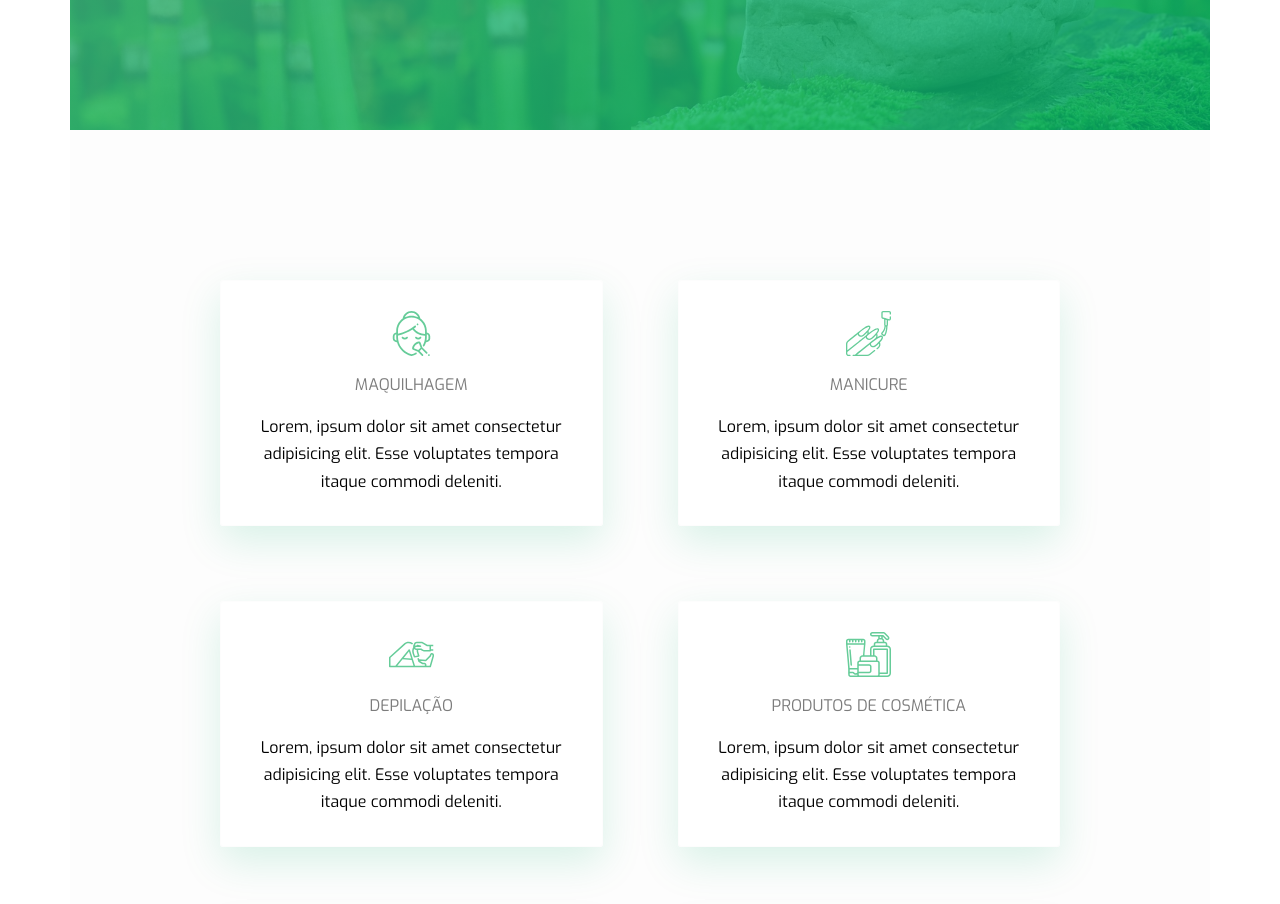
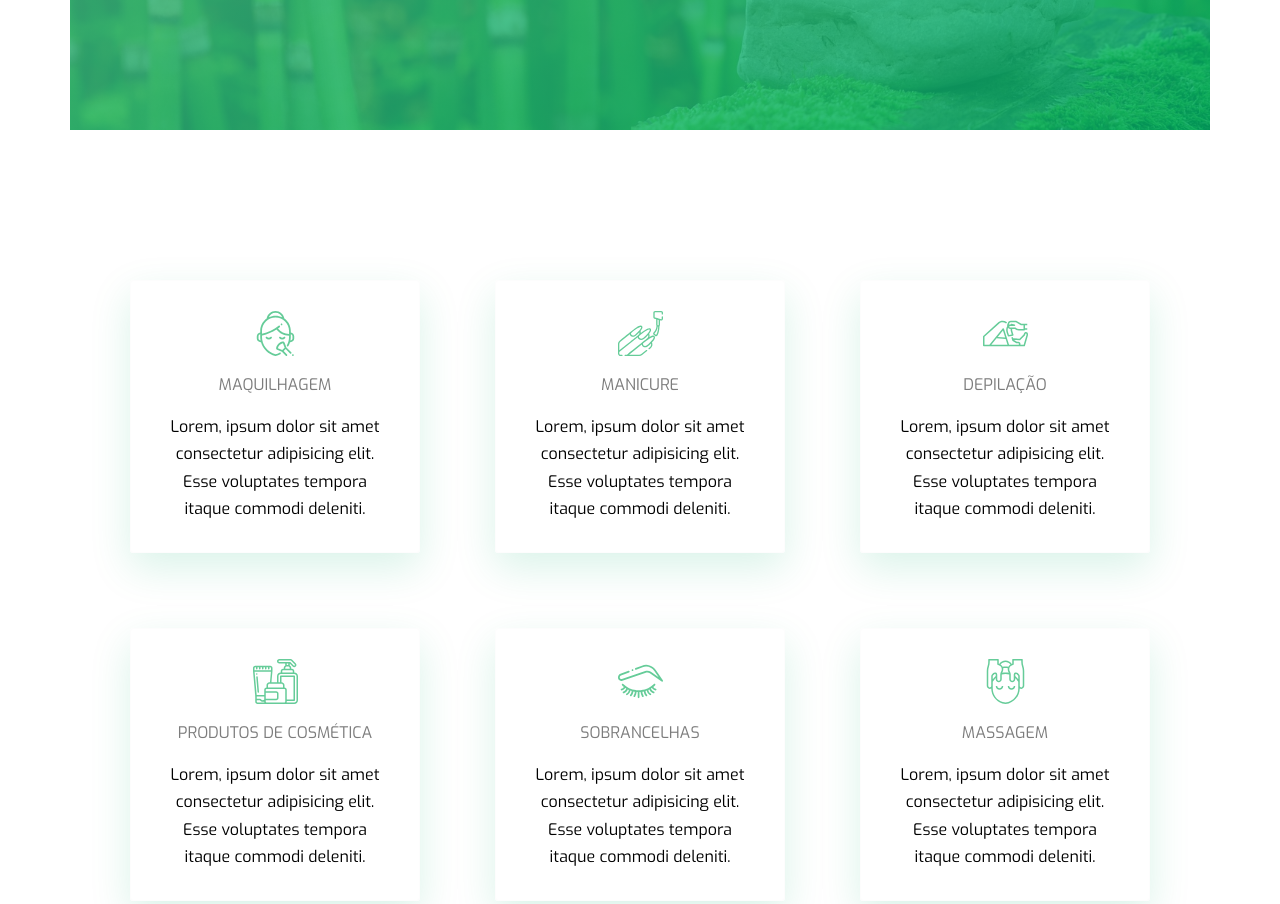
Before and after one commit to ricardoesteves78/corpoealma, a website: page index.html in a window 1280 px wide. Shown: the part 540-1444 px from the top of the page. Drawn offline with Linux system fonts and the light colour scheme.

Commit message:
Add files via upload

```diff
--- a/css/main.css
+++ b/css/main.css
@@ -151,9 +151,9 @@ body {
   -ms-grid-columns: [ini-lat-esq] minmax(6rem, 1fr) [fim-lat-esq ini-centro] ([col-start] minmax(min-content, 14rem) [col-end])[8] [fim-centro ini-lat-dir] minmax(6rem, 1fr) [fim-lat-dir];
       grid-template-columns: [ini-lat-esq] minmax(6rem, 1fr) [fim-lat-esq ini-centro] repeat(8, [col-start] minmax(-webkit-min-content, 14rem) [col-end]) [fim-centro ini-lat-dir] minmax(6rem, 1fr) [fim-lat-dir];
       grid-template-columns: [ini-lat-esq] minmax(6rem, 1fr) [fim-lat-esq ini-centro] repeat(8, [col-start] minmax(min-content, 14rem) [col-end]) [fim-centro ini-lat-dir] minmax(6rem, 1fr) [fim-lat-dir];
-  -ms-grid-rows: 80vh min-content (min-content)[2];
-      grid-template-rows: 80vh -webkit-min-content repeat(2, -webkit-min-content);
-      grid-template-rows: 80vh min-content repeat(2, min-content);
+  -ms-grid-rows: 80vh min-content min-content min-content;
+      grid-template-rows: 80vh -webkit-min-content -webkit-min-content -webkit-min-content;
+      grid-template-rows: 80vh min-content min-content min-content;
   /*@media screen  and (max-width: $bp-medium-small) {
     //grid-template-columns: 40vw;
     grid-template-rows: 80vh min-content 80vh min-content;
@@ -237,14 +237,16 @@ body {
 }
 
 .servicos {
-  grid-column: 1 / -1;
+  grid-column: ini-centro / fim-centro;
   display: -ms-grid;
   display: grid;
   -ms-grid-columns: (minmax(25rem, 1fr))[auto-fit];
       grid-template-columns: repeat(auto-fit, minmax(25rem, 1fr));
   grid-gap: 7.5rem;
-  padding: 15rem;
-  background-color: #fdfdfd;
+  padding: 15rem 0;
+  -webkit-box-align: start;
+      -ms-flex-align: start;
+          align-items: start;
 }
 
 .servico {
@@ -291,6 +293,11 @@ body {
 .container {
   max-width: 114rem;
   margin: 0 auto;
+}
+
+.footer {
+  grid-column: ini-centro / fim-centro;
+  background-color: #fcf8f8;
 }
 
 .header {
```
